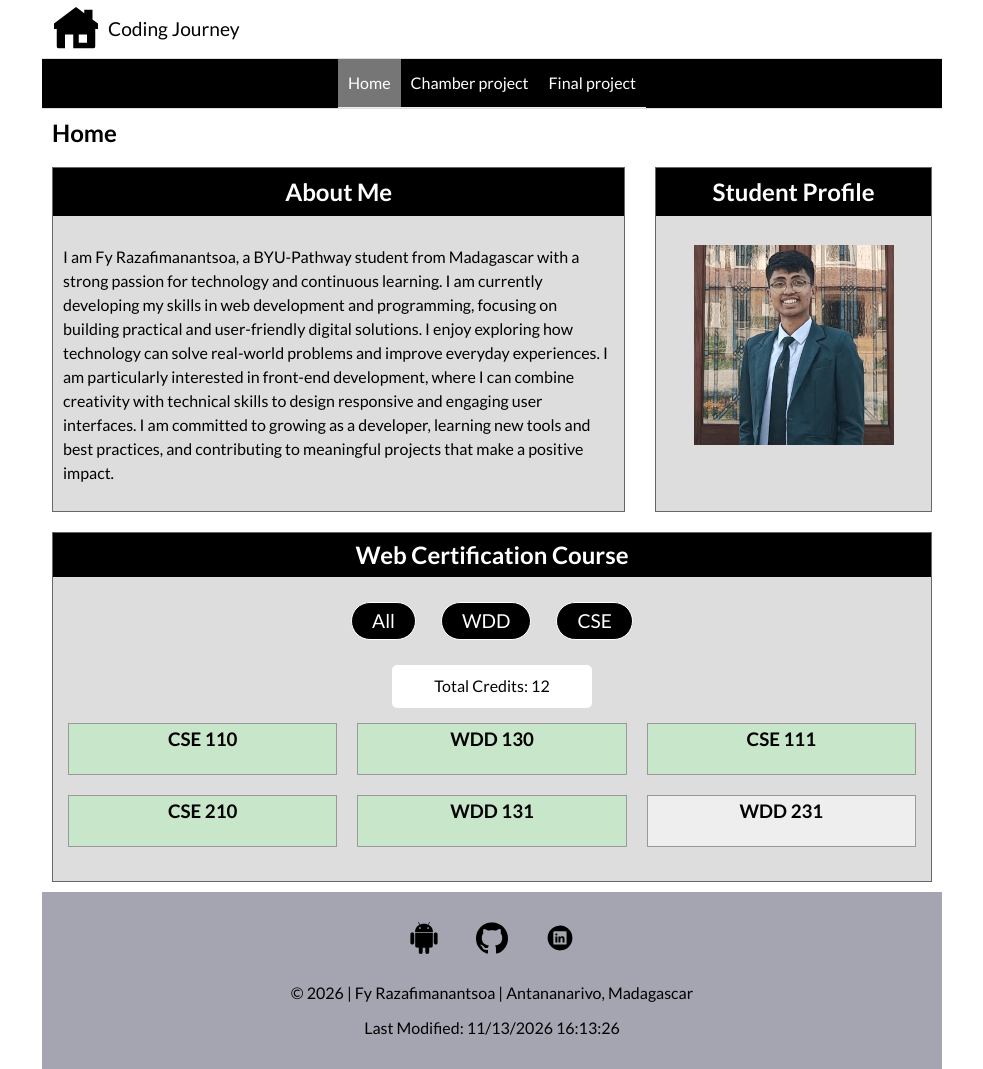
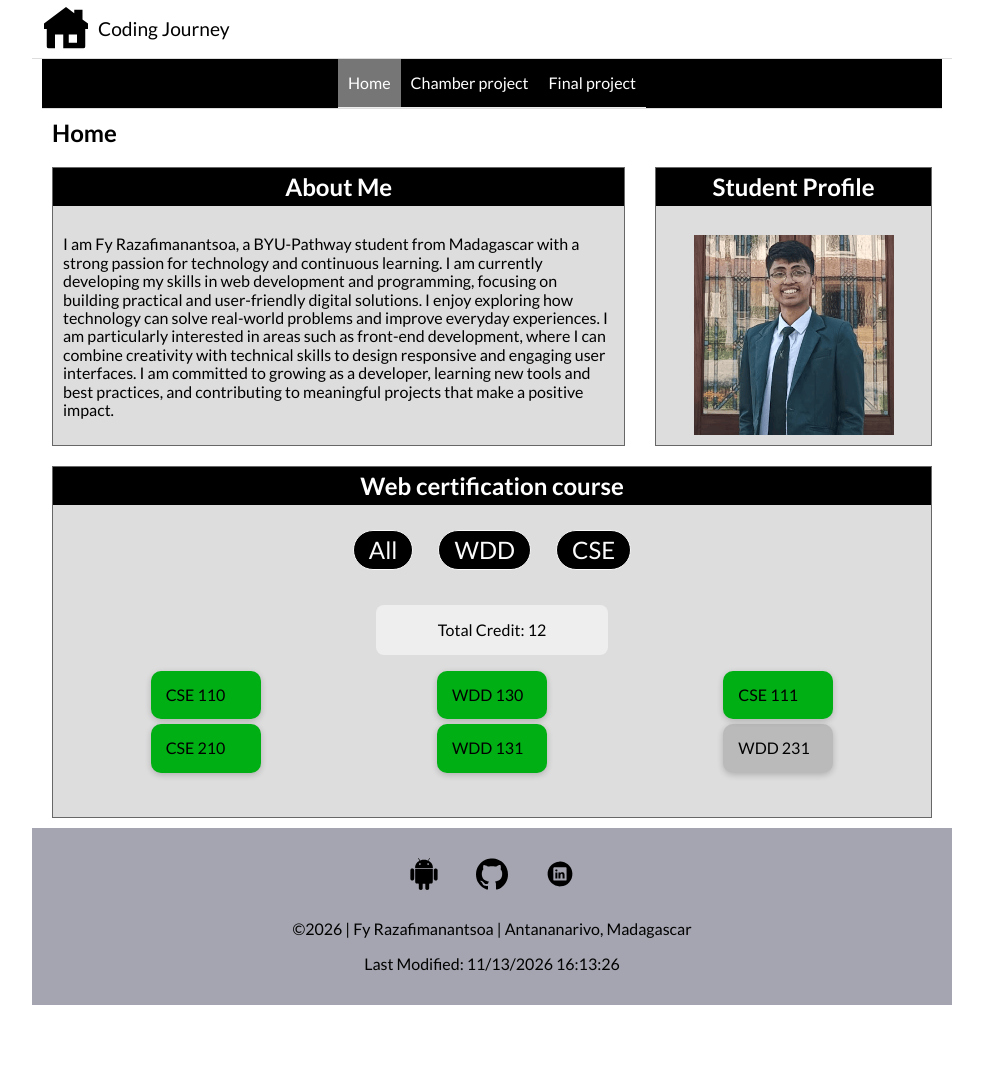
Before and after one commit to fyRazafimanantsoa/wdd231, a plain HTML site: page index.html in a window 1280 px wide. Shown: the whole page, without its empty margins (148-1131 px from the left). After the commit the page ends 1005 px from the top, so only its background shows below. Drawn offline with Linux system fonts and the light colour scheme.

Commit message:
going bqck to the manual code, fixing the filter and the design of the courses

```diff
--- a/index.html
+++ b/index.html
@@ -1,160 +1,81 @@
-
 <!DOCTYPE html>
 <html lang="en">
 
 <head>
     <meta charset="UTF-8">
     <meta name="viewport" content="width=device-width, initial-scale=1.0">
-
     <meta name="description"
-        content="Portfolio website of Fy Razafimanantsoa, a BYU-Pathway student showcasing web development projects and courses.">
-
+        content="This is the portfolio website of Fy Razafimanantsoa, a BYU pathway student. It showcases my projects and courses in web development.">
     <meta name="author" content="Fy Razafimanantsoa">
-
     <link rel="preconnect" href="https://fonts.googleapis.com">
     <link rel="preconnect" href="https://fonts.gstatic.com" crossorigin>
-
     <link
-        href="https://fonts.googleapis.com/css2?family=Lato:wght@100;300;400;700;900&display=swap"
+        href="https://fonts.googleapis.com/css2?family=Lato:ital,wght@0,100;0,300;0,400;0,700;0,900;1,100;1,300;1,400;1,700;1,900&display=swap"
         rel="stylesheet">
-
     <meta property="og:image" content="images/fy_profile.jpg">
     <meta property="og:url" content="https://fyrazafimanantsoa.github.io/wdd231/">
     <meta property="og:title" content="Course WDD231">
     <meta property="og:description"
-        content="A summary of courses completed by BYU-Pathway student Fy Razafimanantsoa.">
-
+        content="This gives a summary of all the course completed and note by the BYU pathway student Fy Razafimanantsoa with a brief introduction of the person and a picture of himself.">
     <title>Course WDD231</title>
-
     <link rel="icon" href="images/favicon.ico">
     <link rel="stylesheet" href="styles/normalize.css">
     <link rel="stylesheet" href="styles/base.css">
     <link rel="stylesheet" href="styles/large.css">
-
     <script src="scripts/script.js" defer></script>
 </head>
 
 <body>
-
     <header class="header">
-        <img src="images/logo.svg" alt="Portfolio logo">
+        <a href="index.html"><img src="images/logo.svg" alt="logo of the portfolio"></a>
         <span>Coding Journey</span>
-
-        <button
-            id="nav-button"
-            class="hamburger"
-            aria-label="Toggle navigation"
-            aria-expanded="false"
-            aria-controls="nav-bar">
-        </button>
+        <button id="nav-button" class="hamburger" aria-label="Toggle navigation"></button>
     </header>
-
-    <nav class="navigation" id="nav-bar" aria-label="Main navigation">
+    <nav class="navigation" id="nav-bar" aria-label="navigation menu">
         <ul id="menu">
-            <li class="current">
-                <a href="index.html">Home</a>
-            </li>
-
-            <li>
-                <a href="chamberproject.html">Chamber project</a>
-            </li>
-
-            <li>
-                <a href="finalproject.html">Final project</a>
-            </li>
+            <li class="current"><a href="index.html">Home</a></li>
+            <li><a href="chamberproject.html">Chamber project</a></li>
+            <li><a href="finalproject.html">Final project</a></li>
         </ul>
     </nav>
-
-    <main>
-
+    <main aria-label="main content">
         <h1>Home</h1>
-
         <div class="main-content">
-
             <section class="about" aria-label="Student introduction">
                 <h2>About Me</h2>
-
-                <p>
-                    I am Fy Razafimanantsoa, a BYU-Pathway student from
-                    Madagascar with a strong passion for technology and
-                    continuous learning. I am currently developing my
-                    skills in web development and programming, focusing
-                    on building practical and user-friendly digital solutions.
-
-                    I enjoy exploring how technology can solve real-world
-                    problems and improve everyday experiences. I am
-                    particularly interested in front-end development,
-                    where I can combine creativity with technical skills
-                    to design responsive and engaging user interfaces.
-
-                    I am committed to growing as a developer, learning
-                    new tools and best practices, and contributing to
-                    meaningful projects that make a positive impact.
+                <p>I am Fy Razafimanantsoa, a BYU-Pathway student from Madagascar with a strong passion for technology and continuous learning. I am currently developing my skills in web development and programming, focusing on building practical and user-friendly digital solutions.
+                    I enjoy exploring how technology can solve real-world problems and improve everyday experiences. I am particularly interested in areas such as front-end development, where I can combine creativity with technical skills to design responsive and engaging user interfaces.
+                    I am committed to growing as a developer, learning new tools and best practices, and contributing to meaningful projects that make a positive impact.
                 </p>
             </section>
-
             <section class="profile" aria-label="Student profile">
                 <h2>Student Profile</h2>
-
-                <img
-                    src="images/fy_profile.png"
-                    alt="Profile of Fy Razafimanantsoa">
+                <img src="images/fy_profile.png" alt="Profile image">
             </section>
-
         </div>
-
         <section class="course-id" aria-label="Course list">
-
-            <h2>Web Certification Course</h2>
-
+            <h2>Web certification course</h2>
             <div class="course-btn">
-                <button id="allCourse" type="button">All</button>
-                <button id="wddCourse" type="button">WDD</button>
-                <button id="cseCourse" type="button">CSE</button>
+                <button id="allCourse">All</button>
+                <button id="wddCourse">WDD</button>
+                <button id="cseCourse">CSE</button>
             </div>
-
-            <p>
-                Total Credits:
-                <span id="totalCredit">0</span>
-            </p>
-
+            <p>Total Credit: <span id="totalCredit"></span></p>
             <div class="courselist" id="courseList">
             </div>
-
         </section>
 
     </main>
+    <footer aria-label="footer page">
+        <div class="social">
+            <a href="https://www.android.com/" target="_blank"><img src="images/android.svg" alt="android2 logo"></a>
+            <a href="https://github.com/" target="_blank"><img src="images/github.svg" alt="github logo"></a>
+            <a href="https://www.linkedin.com/32b-puts-reasoning-activity-7305984835708141570-XVKU" target="_blank"><img src="images/linkedin.svg"
+                    alt="linkedin logo"></a>
+        </div>
+        <p> ©<span id="current-year"></span> | Fy Razafimanantsoa | Antananarivo, Madagascar</p>
+        <p>Last Modified: <span id="lastModified"></span> </p>
+    </footer>
+</body>
 
-    <footer aria-label="Footer">
-
-        <div class="social">
-
-            <a href="https://www.android.com/" target="_blank" rel="noopener noreferrer">
-                <img src="images/android.svg" alt="Android logo">
-            </a>
-
-            <a href="https://github.com/" target="_blank" rel="noopener noreferrer">
-                <img src="images/github.svg" alt="GitHub logo">
-            </a>
-
-            <a href="https://www.linkedin.com/" target="_blank" rel="noopener noreferrer">
-                <img src="images/linkedin.svg" alt="LinkedIn logo">
-            </a>
-
-        </div>
-
-        <p>
-            &copy; <span id="currentYear"></span>
-            | Fy Razafimanantsoa
-            | Antananarivo, Madagascar
-        </p>
-
-        <p>
-            Last Modified:
-            <span id="lastModified"></span>
-        </p>
-
-    </footer>
-
-</body>
 </html>
--- a/scripts/script.js
+++ b/scripts/script.js
@@ -1,36 +1,19 @@
-
 const navButton = document.querySelector('#nav-button');
-const navBar = document.querySelector('#nav-bar');
-
+const navBar = document.querySelector("#nav-bar");
 const currentYear = new Date().getFullYear();
-
-const allCourse = document.querySelector('#allCourse');
+const allcourse = document.querySelector('#allCourse');
 const wddCourse = document.querySelector('#wddCourse');
 const cseCourse = document.querySelector('#cseCourse');
-
 const courseList = document.querySelector('#courseList');
 
-
-// Navigation button
 navButton.addEventListener('click', () => {
-
   navButton.classList.toggle('show');
   navBar.classList.toggle('show');
-
-    const isExpanded = navButton.classList.contains('show');
-
-    navButton.setAttribute('aria-expanded', isExpanded);
-
 });
 
+document.getElementById("lastModified").innerHTML = document.lastModified;
+document.getElementById("current-year").textContent = currentYear;
 
-// Footer information
-document.getElementById('lastModified').textContent = document.lastModified;
-
-document.getElementById('currentYear').textContent = currentYear;
-
-
-// Course array
 const courses = [
   {
     subject: 'CSE',
@@ -38,149 +21,151 @@ const courses = [
     title: 'Introduction to Programming',
     credits: 2,
     certificate: 'Web and Computer Programming',
-        description: 'This course introduces students to programming concepts including variables, decisions, calculations, loops, arrays, and input/output.',
-        technology: ['Python'],
+    description: 'This course will introduce students to programming. It will introduce the building blocks of programming languages (variables, decisions, calculations, loops, array, and input/output) and use them to solve problems.',
+    technology: [
+      'Python'
+    ],
     completed: true
   },
-
   {
     subject: 'WDD',
     number: 130,
     title: 'Web Fundamentals',
     credits: 2,
     certificate: 'Web and Computer Programming',
-        description: 'This course introduces students to the World Wide Web and careers in website design and development.',
-        technology: ['HTML', 'CSS'],
+    description: 'This course introduces students to the World Wide Web and to careers in web site design and development. The course is hands on with students actually participating in simple web designs and programming. It is anticipated that students who complete this course will understand the fields of web design and development and will have a good idea if they want to pursue this degree as a major.',
+    technology: [
+      'HTML',
+      'CSS'
+    ],
     completed: true
   },
-
   {
     subject: 'CSE',
     number: 111,
     title: 'Programming with Functions',
     credits: 2,
     certificate: 'Web and Computer Programming',
-        description: 'Students learn to research, write, call, debug, and test functions to solve programming problems.',
-        technology: ['Python'],
+    description: 'CSE 111 students become more organized, efficient, and powerful computer programmers by learning to research and call functions written by others; to write, call , debug, and test their own functions; and to handle errors within functions. CSE 111 students write programs with functions to solve problems in many disciplines, including business, physical science, human performance, and humanities.',
+    technology: [
+      'Python'
+    ],
     completed: true
   },
-
   {
     subject: 'CSE',
     number: 210,
     title: 'Programming with Classes',
     credits: 2,
     certificate: 'Web and Computer Programming',
-        description: 'This course introduces classes, objects, encapsulation, inheritance, and polymorphism.',
-        technology: ['C#'],
+    description: 'This course will introduce the notion of classes and objects. It will present encapsulation at a conceptual level. It will also work with inheritance and polymorphism.',
+    technology: [
+      'C#'
+    ],
     completed: true
   },
-
   {
     subject: 'WDD',
     number: 131,
     title: 'Dynamic Web Fundamentals',
     credits: 2,
     certificate: 'Web and Computer Programming',
-        description: 'Students learn to create dynamic websites using JavaScript and responsive web development techniques.',
-        technology: ['HTML', 'CSS', 'JavaScript'],
+    description: 'This course builds on prior experience in Web Fundamentals and programming. Students will learn to create dynamic websites that use JavaScript to respond to events, update content, and create responsive user experiences.',
+    technology: [
+      'HTML',
+      'CSS',
+      'JavaScript'
+    ],
     completed: true
   },
-
   {
     subject: 'WDD',
     number: 231,
     title: 'Frontend Web Development I',
     credits: 2,
     certificate: 'Web and Computer Programming',
-        description: 'Students focus on user experience, accessibility, performance optimization, and API usage.',
-        technology: ['HTML', 'CSS', 'JavaScript'],
+    description: 'This course builds on prior experience with Dynamic Web Fundamentals and programming. Students will focus on user experience, accessibility, compliance, performance optimization, and basic API usage.',
+    technology: [
+      'HTML',
+      'CSS',
+      'JavaScript'
+    ],
     completed: false
   }
-];
+]
 
-
-// Display courses
-function displayCourse(courseArray) {
+function displayCourse(courses) {
 
   courseList.innerHTML = '';
 
-    courseArray.forEach(course => {
+  /*loop through the courses array*/
+  for (let i = 0; i < courses.length; i++) {
+    const course = courses[i];
 
+    /*create a new div element for each course*/
     const courseDiv = document.createElement('div');
 
-        courseDiv.classList.add('course-card');
+    courseDiv.classList = "course-card"
 
-        // Check course completion
-        if (course.completed) {
-            courseDiv.classList.add('completed');
+    /*Check if the course is completed*/
+    if (course.completed === true) {
+      courseDiv.style.backgroundColor = "#00af14";
     } else {
-            courseDiv.classList.add('incomplete');
+      courseDiv.style.backgroundColor = "#62606048";
     }
 
-        // Display course information
+    // add content to the course div
     courseDiv.innerHTML = `
-            <h3>${course.subject} ${course.number}</h3>
+      <div> ${course.subject} ${course.number} </div>
     `;
 
+    // add to the page
     courseList.appendChild(courseDiv);
+  }
 
-    });
 
 }
 
+wddCourse.addEventListener('click', () => {
+  let wddList = [];
 
-// Calculate total credits
-function totalCredits(courseArray) {
-
-    let total = 0;
-
-    courseArray.forEach(course => {
-        total += course.credits;
-    });
-
-    document.getElementById('totalCredit').textContent = total;
-
+  for (let i = 0; i < courses.length; i++) {
+    if (courses[i].subject === 'WDD') {
+      wddList.push(courses[i]);
     }
-
-
-// Filter courses
-function filterCourses(subject) {
-
-    let filteredCourses;
-
-    if (subject === 'ALL') {
-
-        filteredCourses = courses;
-
-    } else {
-
-        filteredCourses = courses.filter(course => {
-            return course.subject === subject;
-        });
-
   }
-
-    displayCourse(filteredCourses);
-
-    totalCredits(filteredCourses);
-
-}
-
-
-// Button events
-allCourse.addEventListener('click', () => {
-    filterCourses('ALL');
-});
-
-wddCourse.addEventListener('click', () => {
-    filterCourses('WDD');
+  displayCourse(wddList);
+  totalCredits(wddList);
 });
 
 cseCourse.addEventListener('click', () => {
-    filterCourses('CSE');
+  let cseList = [];
+
+  for (let i = 0; i < courses.length; i++) {
+    if (courses[i].subject === 'CSE') {
+      cseList.push(courses[i]);
+    }
+  }
+  displayCourse(cseList);
+  totalCredits(cseList);
+});
+
+allcourse.addEventListener('click', () => {
+  displayCourse(courses);
+  totalCredits(courses);
 });
 
 
-// Initial display
-filterCourses('ALL');
+function totalCredits(courses) {
+  let total = 0;
+
+  for (let i = 0; i < courses.length; i++) {
+    total = total + courses[i].credits;
+  }
+
+  let totalDisplay = document.getElementById("totalCredit");
+  totalDisplay.textContent = total;
+}
+
+displayCourse(courses);
+totalCredits(courses);
--- a/styles/base.css
+++ b/styles/base.css
@@ -1,19 +1,12 @@
-
 * {
-    box-sizing: border-box;
     font-family: 'Lato', sans-serif;
-}
-
-body {
-    margin: 0;
-    padding: 0;
 }
 
 .header {
     display: flex;
     align-items: center;
     padding: 5px 10px;
-    border-bottom: 1px solid #ddd;
+    border-bottom: solid 1px #ddd;
 }
 
 header img {
@@ -37,7 +30,7 @@ main h1 {
 
 .hamburger {
     background: none;
-    border: 1px solid #ddd;
+    border: solid 1px #ddd;
     color: #3d405b;
     cursor: pointer;
     width: 44px;
@@ -55,12 +48,15 @@ main h1 {
 
 .navigation {
     display: none;
-    background: #000;
-    border-bottom: 1px solid #ddd;
+    background: rgb(0, 0, 0);
+    border-bottom: solid 1px #ddd;
+    justify-items: center;
+    align-items: center;
 }
 
 .navigation.show {
     display: block;
+
 }
 
 .navigation li.current {
@@ -77,18 +73,20 @@ main h1 {
 #menu a {
     display: block;
     text-decoration: none;
-    color: #fff;
+    color: #ffffff;
     padding: 15px 10px;
-    border-bottom: 1px solid #eee;
+    border-bottom: solid 1px #eee;
 }
 
 #menu a:hover {
     background-color: #dcd9d9;
-    color: #000;
+    color: #000000;
 }
 
+
 .about,
-.profile {
+.profile,
+.course-id {
     display: block;
     background-color: #ddd;
     border: 1px solid #676767;
@@ -97,7 +95,6 @@ main h1 {
 
 .about p {
     padding: 10px;
-    line-height: 1.5;
 }
 
 .profile {
@@ -107,108 +104,108 @@ main h1 {
 
 .profile img {
     display: block;
-    height: 200px;
-    width: 200px;
-    object-fit: cover;
+    height: auto;
+    justify-self: center;
     align-self: center;
     margin: 10px;
+    height: 200px;
+    min-height: 100px;
+    width: 200px;
+    min-width: 100px;
 }
 
 .about h2,
 .profile h2,
 .course-id h2 {
     text-align: center;
-    background-color: #000;
-    color: #fff;
+    justify-self: start;
+    background-color: black;
+    color: #ffffff;
     width: 100%;
+    position: relative;
     margin-top: 0;
-    padding: 10px 5px;
+    padding-top: 5px;
+    padding-bottom: 5px;
 }
 
-
 .course-id {
+    display: block;
     background-color: #ddd;
     border: 1px solid #676767;
     margin: 10px;
     min-height: 350px;
 }
 
-.course-id h2 {
+.course-id p {
+    background-color: #eee;
+    border-radius: 0.5rem;
+    margin: 1rem;
+    padding: 1rem;
+    justify-self: center;
+    align-self: center;
+    min-width: 200px;
     text-align: center;
-    background-color: black;
-    color: white;
-    padding: 8px;
-    margin-top: 0;
 }
 
 .course-btn {
     display: flex;
     justify-content: center;
-    gap: 25px;
-    margin: 25px;
+    column-gap: 25px;
+    margin-bottom: 25px;
+    margin-top: 25px;
+}
+
+.course-btn button:hover {
+    background-color: #dcd9d9;
+    color: #000000;
 }
 
 .course-btn button {
-    background: black;
-    color: white;
-    border: 1px solid white;
+    background: #000000;
+    border: solid 1px #fafafa;
+    color: #fbfbfb;
     cursor: pointer;
-    font-size: 1.2rem;
-    padding: 7px 20px;
-    border-radius: 20px;
-}
-
-.course-btn button:hover {
-    background-color: white;
-    color: black;
-}
-
-.course-id > p {
-    background-color: white;
-    border-radius: 5px;
-    margin: 15px auto;
-    padding: 12px;
-    width: 200px;
-    text-align: center;
+    font-size: 1.5rem;
+    padding: 5px 15px;
+    border-radius: 22px;
+    margin-bottom: 10px;
 }
 
 .courselist {
     display: grid;
-    grid-template-columns: repeat(3, 1fr);
-    gap: 10px;
-    margin: 15px;
+    grid-template-columns: 1fr 1fr 1fr;
+    gap: 5px;
+    justify-content: center;
+    align-items: center;
+    margin: 12px;
+
 }
 
 .course-card {
-    background-color: white;
-    border: 1px solid #999;
-    padding: 5px;
-    text-align: center;
-}
-
-.course-card h3 {
-    margin-top: 0;
-    color: black;
-}
-
-.course-card p {
-    margin: 8px 0;
+    min-width: 80px;
+    padding: 10px;
+    border-radius: 10px;
+    background-color: #ddd;
+    box-shadow: 0 2px 6px rgba(0, 0, 0, 0.2);
+    padding: 15px;
+    justify-self: center;
 }
 
 .course-card.completed {
-    background-color: #c8e6c9;
+    background-color: #00570a;
+    color: white;
 }
 
-.course-card.incomplete {
-    background-color: #eee;
+
+.courseList .courseCard li {
+    list-style-type: none;
 }
-
 
 footer {
     background-color: #a4a5b0;
     padding: 1rem 10px;
     text-align: center;
-    margin-bottom: 0;
+    margin-bottom: 0px;
 }
 
 .social {
@@ -234,22 +231,3 @@ footer {
     width: 32px;
     height: 32px;
 }
-
-@media screen and (max-width: 600px) {
-    .courselist {
-        grid-template-columns: 1fr;
-        margin: 15px;
-    }
-
-    .course-card {
-        padding: 18px;
-    }
-
-    .course-btn {
-        gap: 8px;
-    }
-
-    .course-btn button {
-        padding: 8px 20px;
-    }
-}
--- a/styles/large.css
+++ b/styles/large.css
@@ -1,55 +1,40 @@
+@media only  screen and (min-width: 38rem){
 
-@media only screen and (min-width: 38rem) {
+    header, main, nav, footer{
+        max-width: 900px;
+        margin: 0 auto ;
+    }
+    header{
+        grid-template-columns: 24px auto;
+    }
+    .hamburger{
+        display: none;
+    }
+    .navigation{
+        display: block;
+        border-bottom: solid 1px #ddd;
 
-    header,
-    main,
-    nav,
-    footer {
-        max-width: 900px;
-        margin: 0 auto;
+    }
+    .navigation ul {
+        display: flex;
+
     }
 
-    header {
-        display: grid;
-        grid-template-columns: 44px auto;
-    }
-
-    .hamburger {
-        display: none;
-    }
-
-    .navigation {
-        display: block;
-        border-bottom: 1px solid #ddd;
-    }
-
-    .navigation ul {
-        display: flex;
-    }
-
-    #menu {
+    #menu{
         justify-content: center;
         align-items: center;
     }
 
     .navigation a {
-        border: none;
+       border: none;
     }
-
     #menu a:hover {
-        background-color: #fff;
-        color: #000;
+        background-color: #ffffff;
+        color: #000000;
     }
-
-    .main-content {
+    .main-content{
         display: grid;
         grid-template-columns: 2fr 1fr;
         column-gap: 10px;
     }
-
-    .courselist {
-        grid-template-columns: repeat(3, 1fr);
-        gap: 20px;
-    }
-
 }
```
Lines whose indentation alone changed are shown as unchanged.
